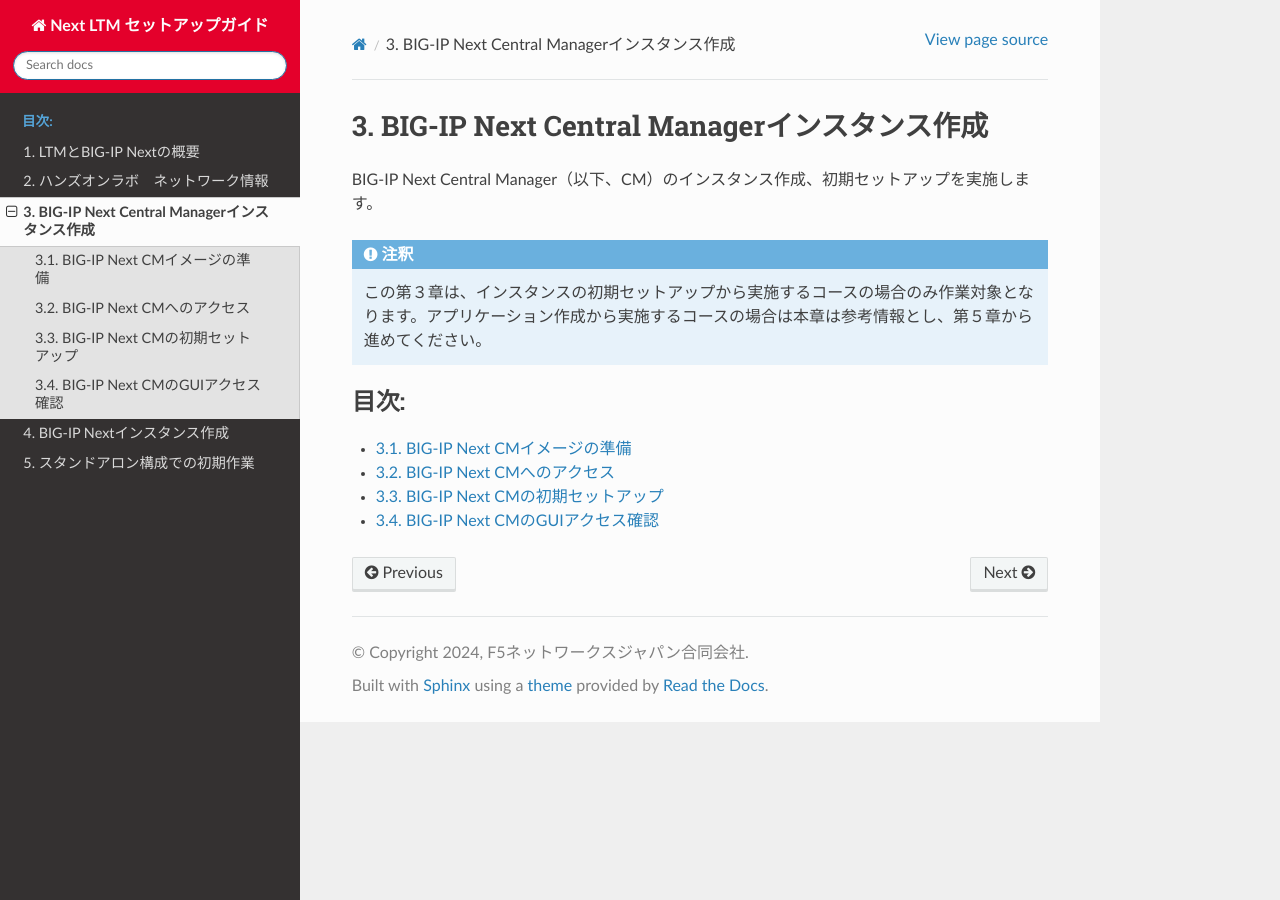
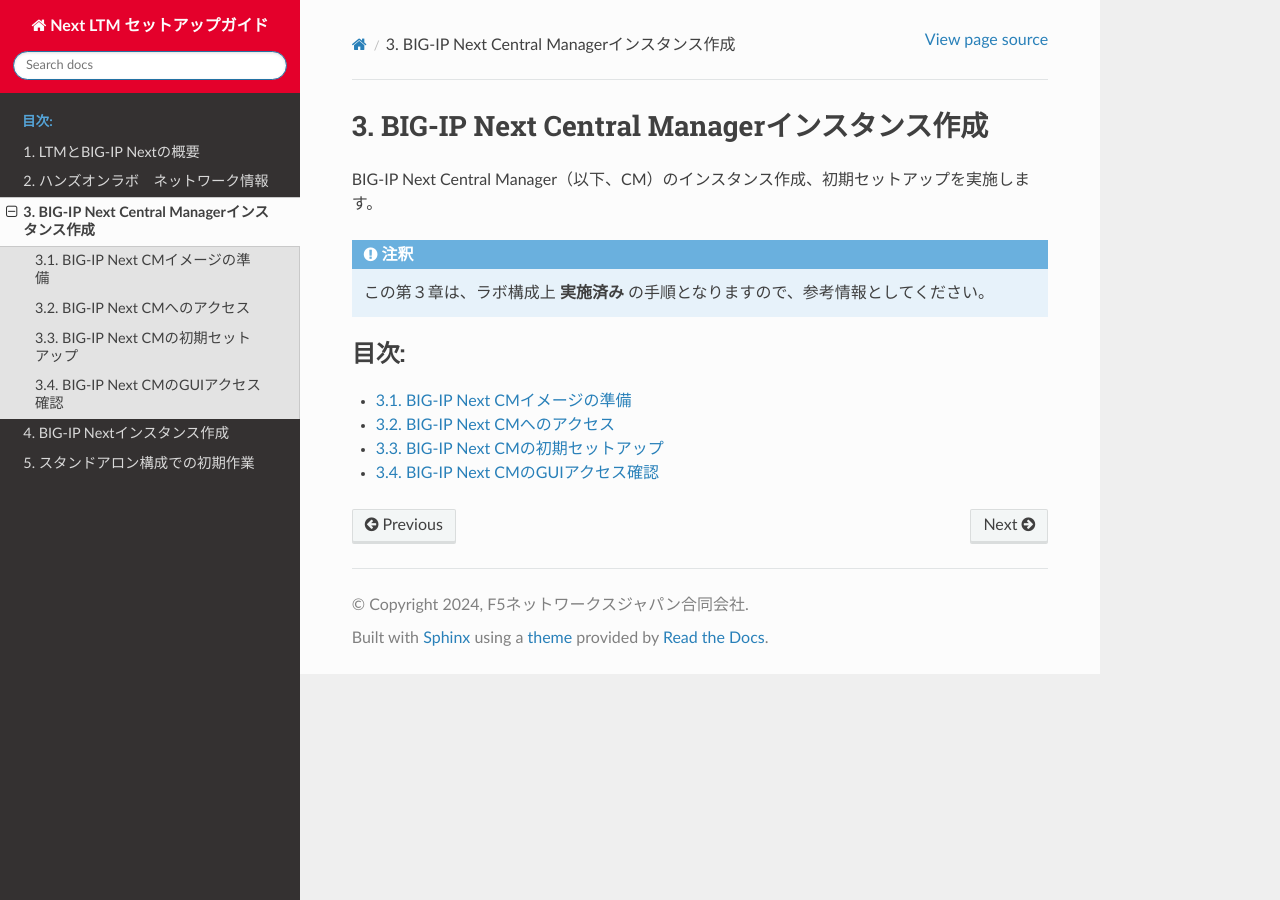
Before and after one commit to BeF5/f5j-easy-setup-next-ltm, a Sphinx documentation site: the page built from docs/content03/content03.rst, in a window 1280 px wide. Built offline with Sphinx 7.4.7 and the Read the Docs theme 2.0.0, drawn with Linux system fonts in a browser that asks for light colours.

Commit message:
Update content03.rst

```diff
--- a/docs/content03/content03.rst
+++ b/docs/content03/content03.rst
@@ -5,7 +5,7 @@ BIG-IP Next Central Managerインスタンス作成
 BIG-IP Next Central Manager（以下、CM）のインスタンス作成、初期セットアップを実施します。
 
 .. note::
-   この第３章は、インスタンスの初期セットアップから実施するコースの場合のみ作業対象となります。アプリケーション作成から実施するコースの場合は本章は参考情報とし、第５章から進めてください。
+   この第３章は、ラボ構成上 **実施済み** の手順となりますので、参考情報としてください。
 
 .. toctree::
    :titlesonly:
```
